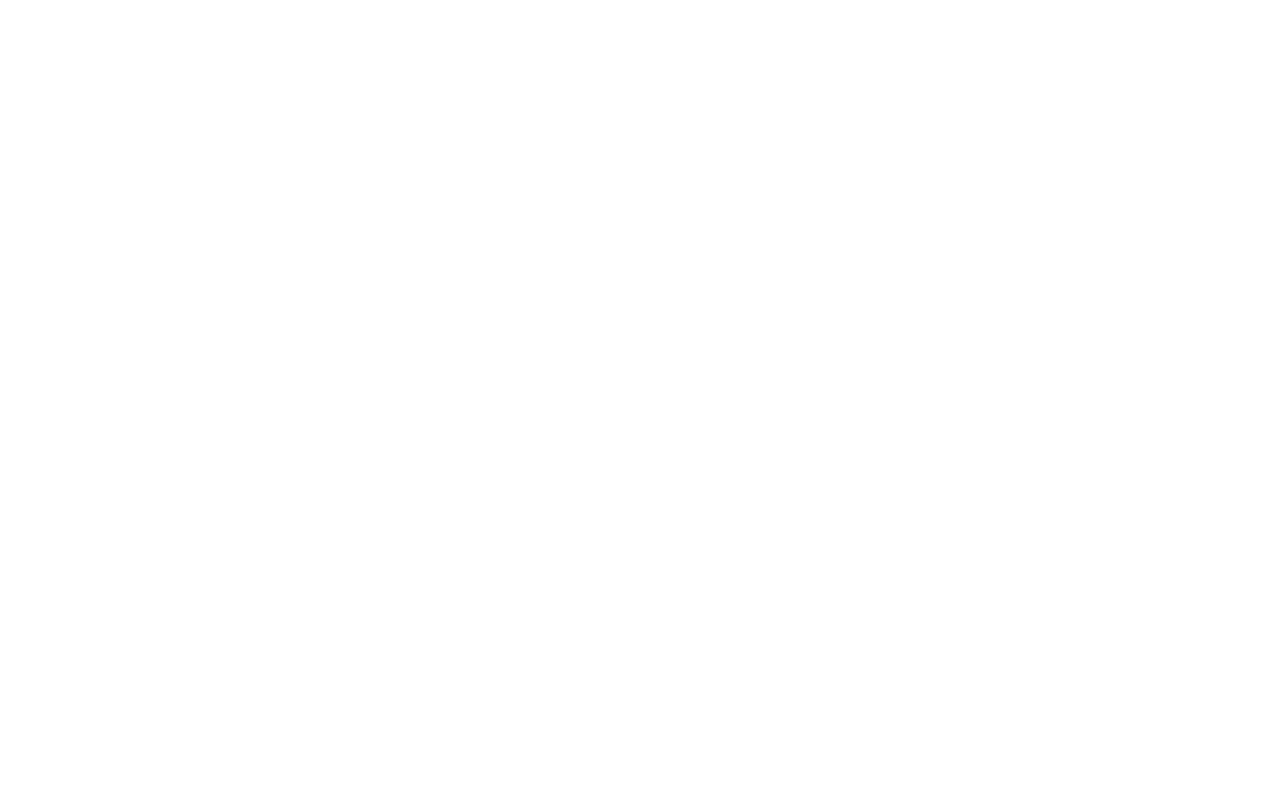
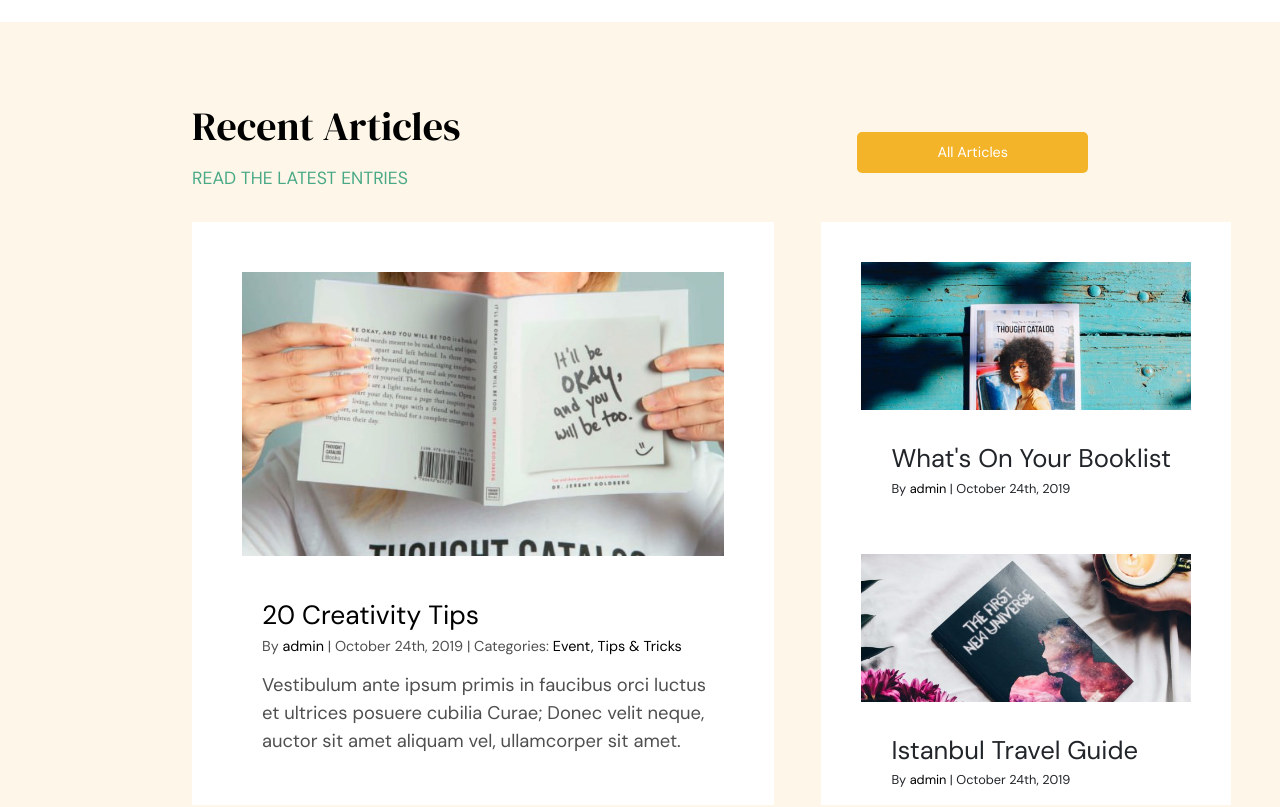
Before and after one commit to LisaKoizumiCipolla/proj-html-vuejs, a Vue app: page / in a window 1280 px wide. Shown: the part 5920-6727 px from the top of the page. Before the commit the page ends 5998 px from the top, so only its background shows below. Built offline with nearby package versions, Linux system fonts and the light colour scheme; a web font is replaced by a local one.

Commit message:
Last main component done

```diff
--- a/src/components/AppMain.vue
+++ b/src/components/AppMain.vue
@@ -7,6 +7,7 @@
                 <UpcomingEvents />
                 <SubscribeTo />
                 <DigDeeper />
+                <RecentArticles />
     </body>
 </template>
 
@@ -18,6 +19,7 @@
 import UpcomingEvents from "./MainComponents/UpcomingEvents.vue";
 import SubscribeTo from "./MainComponents/SubscribeTo.vue";
 import DigDeeper from "./MainComponents/DigDeeper.vue";
+import RecentArticles from "./MainComponents/RecentArticles.vue";
 
 
 export default {
@@ -29,7 +31,8 @@
     WhatCriticsSay,
     UpcomingEvents,
     SubscribeTo,
-    DigDeeper
+    DigDeeper,
+    RecentArticles
 }
 }
 </script>
--- /dev/null
+++ b/src/components/MainComponents/RecentArticles.vue
@@ -0,0 +1,196 @@
+<template>
+    <div class="section">
+        <div class="wrapper">
+            <div class="top">
+                <div class="titles">
+                    <h2 class="title">
+                        Recent Articles
+                    </h2>
+                    <h3 class="subtitle">READ THE LATEST ENTRIES</h3>
+                </div>
+
+                <button class="green-button">All Articles</button>
+            </div>
+            <div class="jumbo">
+                <div class="jumbo-main">
+
+                    <div class="img-wrapper">
+                        <img class="main-img" src="../../assets/img/20-Tips-600x353.jpg" alt="">
+                        <div class="text">
+                            <p class="big">20 Creativity Tips</p>
+                            <p class="by">By <span>admin</span> | October 24th, 2019 | Categories: <span>Event, Tips & Tricks</span></p>
+                            <p>Vestibulum ante ipsum primis in faucibus orci luctus et ultrices posuere cubilia Curae; Donec velit neque, auctor sit amet aliquam vel, ullamcorper sit amet. </p>
+
+                        </div>
+                    </div>
+
+                </div>
+                <div class="article">
+                    <div class="card-wrapper">
+
+                            <img src="../../assets/img/thumb-13-2x-700x441.jpg" alt="">
+
+                        <div class="info">
+                            <p class="big">What's On Your Booklist</p>
+                            <p class="by">By <span>admin</span> | October 24th, 2019 </p>
+                        </div>
+                    </div>
+                    <div class="card-wrapper">
+
+                            <img src="../../assets/img/thumb-08-2x-700x441.jpg" alt="">
+
+                        <div class="info">
+                            <p class="big">Istanbul Travel Guide</p>
+                            <p class="by">By <span>admin</span> | October 24th, 2019 </p>
+                        </div>
+                    </div>
+                </div>
+            </div>
+        </div>
+    </div>
+</template>
+<script>
+export default {
+
+}
+</script>
+<style lang="scss" scoped>
+@use '../../styles/partials/variables' as *;
+
+    .section{
+        background-color: #fef7e9;
+    }
+
+    .wrapper{
+        width: 70%;
+        text-align: initial;
+        padding: 80px 0 115px;
+    }
+
+
+
+    .top{
+        display: flex;
+        align-items: center;
+        justify-content: space-between;
+
+            h2{
+                color: black;
+                padding-bottom:10px;
+            }
+
+            .subtitle{
+                color: #49a987;
+                padding-bottom: 25px;
+            }
+
+            button{
+                background-color: #f4b429;
+                padding: 10px 80px;
+                margin-bottom: 40px;
+            }
+    }
+
+
+    .jumbo{
+        width: 100%;
+        display: flex;
+    }
+
+    .jumbo-main{
+        width: 65%;
+
+    .img-wrapper{
+        width: 100%;
+        object-fit: cover;
+        background-color: white;
+        padding: 50px;
+    }
+
+    .main-img{
+        width: 100%;
+        object-fit: contain;
+    }
+
+    }
+
+    .text{
+        top: 100px;
+        width: 100%;
+        padding: 40px 0 0 20px;
+
+
+        p{
+            font-size: 1.15rem;
+            color: $gray;
+            margin-bottom: 0;
+        }
+
+        .big{
+            font-size: 1.65rem;
+            color: black;
+        }
+
+        .by{
+            font-size: .9rem;
+            padding-bottom: 15px;
+        }
+    }
+
+    span{
+        color: black;
+
+        &:hover{
+            color: $yellow;
+            cursor: pointer;
+        }
+    }
+
+
+    .article{
+        width: 35%;
+        display: flex;
+        flex-direction: column;
+        justify-content: space-between;
+    }
+
+
+    .card-wrapper{
+        width: 410px;
+        height: 50%;
+        margin-left: 47px;
+        display: flex;
+        flex-direction: column;
+        background-color: white;
+        position: relative;
+        object-fit: cover;
+        padding: 40px 40px 20px 40px;
+
+        img{
+            object-fit: cover;
+            width: 100%;
+            height: 100%;
+        }
+    }
+
+    .info{
+        position: absolute;
+        background-color: white;
+        bottom: 0;
+        width: 82%;
+        padding: 5px 0 0 30px;
+
+        .big{
+            font-size: 1.6rem;
+            padding-top: 25px;
+            margin-bottom: 0;
+        }
+
+        .by{
+            font-size: .8rem;
+        }
+    }
+
+
+
+</style>
```
